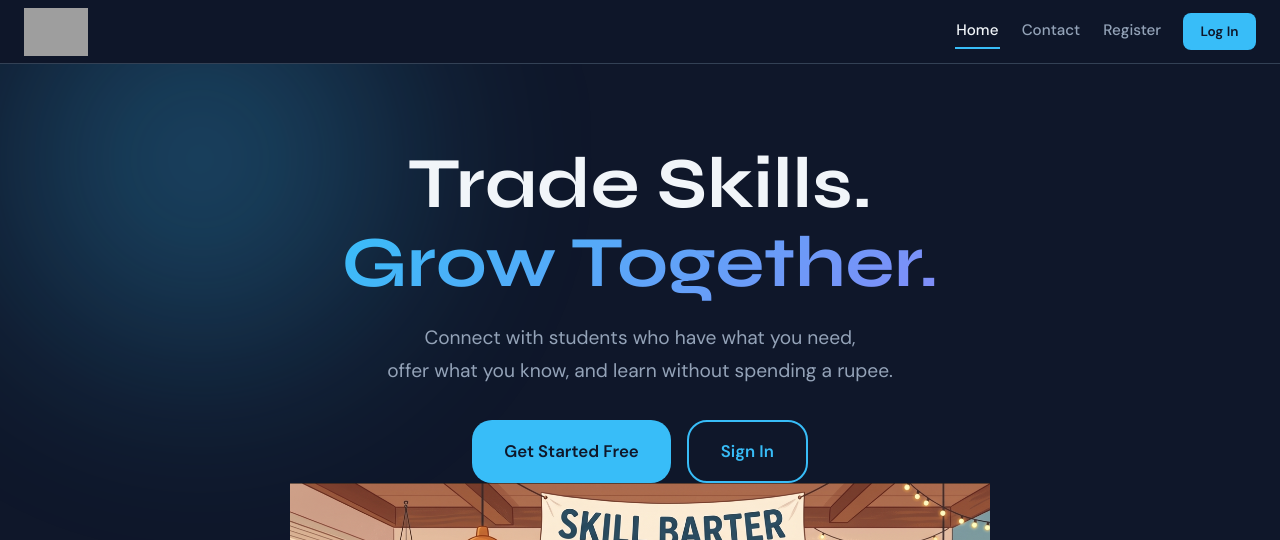
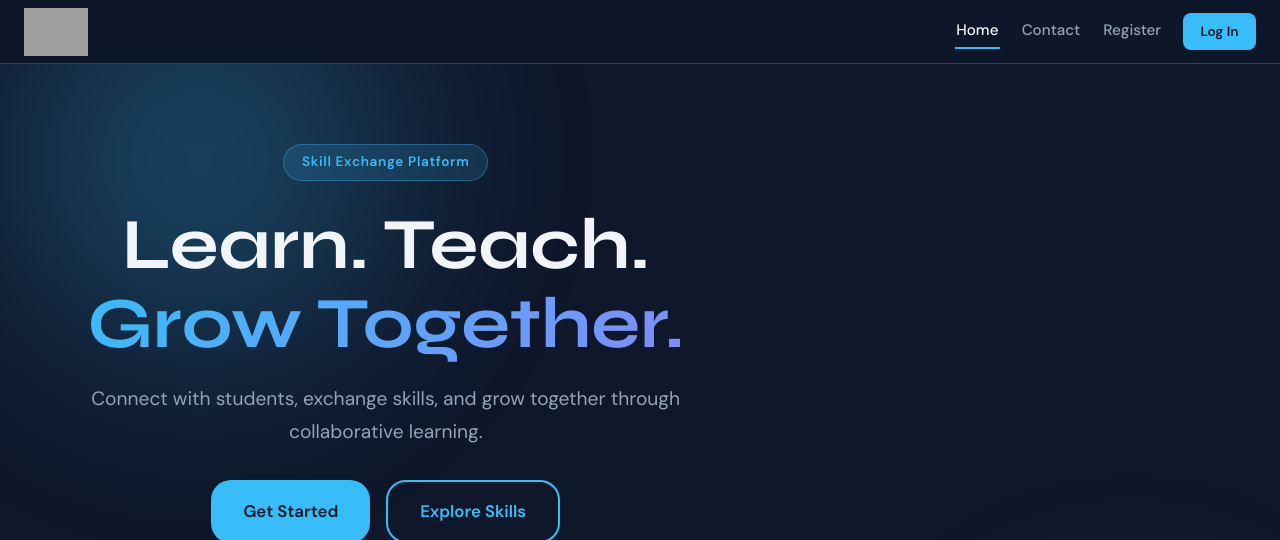
Before and after one commit to keerthiprathapagiri/student_skill_barter, a Flask app: page / in a window 1280 px wide. Shown: the top 540 px of the page. Run offline with Flask 3, Linux system fonts and the light colour scheme; grey boxes are pictures that could not be loaded.

Commit message:
Refactor hero section content and layout

```diff
--- a/templates/index.html
+++ b/templates/index.html
@@ -6,62 +6,58 @@
 
 <!-- ══════════ HERO ══════════ -->
 <section class="hero">
+
     <div class="hero-bg">
         <div class="hero-orb hero-orb-1"></div>
         <div class="hero-orb hero-orb-2"></div>
     </div>
 
-    <div class="hero-content">
+    <div class="hero-layout">
 
         <!-- LEFT SIDE -->
-        <div class="hero-text">
+        <div class="hero-content">
+
+            <div class="hero-badge">
+                Skill Exchange Platform
+            </div>
+
             <h1 class="hero-title">
-                Trade Skills.<br>
+                Learn. Teach.
                 <span class="gradient-text">Grow Together.</span>
             </h1>
 
             <p class="hero-subtitle">
-                Connect with students who have what you need,<br>
-                offer what you know, and learn without spending a rupee.
+                Connect with students, exchange skills,
+                and grow together through collaborative learning.
             </p>
 
-            {% if not session.user_id %}
             <div class="hero-cta">
-                <a href="{{ url_for('auth.register') }}" class="btn btn-primary btn-lg">Get Started Free</a>
-                <a href="{{ url_for('auth.login') }}" class="btn btn-outline btn-lg">Sign In</a>
+                <a href="{{ url_for('auth.register') }}" class="btn btn-primary btn-lg">
+                    Get Started
+                </a>
+
+                <a href="#matches" class="btn btn-outline btn-lg">
+                    Explore Skills
+                </a>
             </div>
-            {% else %}
-            <div class="hero-cta">
-                <a href="{{ url_for('main.profile') }}" class="btn btn-primary btn-lg">My Profile</a>
-                <a href="{{ url_for('chat.chat_list') }}" class="btn btn-outline btn-lg">Messages</a>
-            </div>
-            {% endif %}
+
         </div>
 
         <!-- RIGHT SIDE -->
-        <div class="hero-image">
+        <div class="hero-carousel">
+
             <div class="carousel-track">
-                <img src="{{ url_for('static', filename='images/image1.png') }}" alt="Slide 1">
-                <img src="{{ url_for('static', filename='images/image2.png') }}" alt="Slide 2">
-                <img src="{{ url_for('static', filename='images/image3.png') }}" alt="Slide 3">
+
+                <img src="{{ url_for('static', filename='images/slide1.jpg') }}" alt="">
+                <img src="{{ url_for('static', filename='images/slide2.jpg') }}" alt="">
+                <img src="{{ url_for('static', filename='images/slide3.jpg') }}" alt="">
+
             </div>
+
         </div>
 
     </div>
 
-    <div class="hero-stats">
-        <div class="stat">
-            <span class="stat-num">0₹</span>
-            <span class="stat-label">Cost to Join</span>
-        </div>
-
-        <div class="stat-divider"></div>
-
-        <div class="stat">
-            <span class="stat-num">Real-time</span>
-            <span class="stat-label">Chat &amp; Connect</span>
-        </div>
-    </div>
 </section>
 
 <!-- ══════════ SKILL SEARCH + MATCHER ══════════ -->
```
